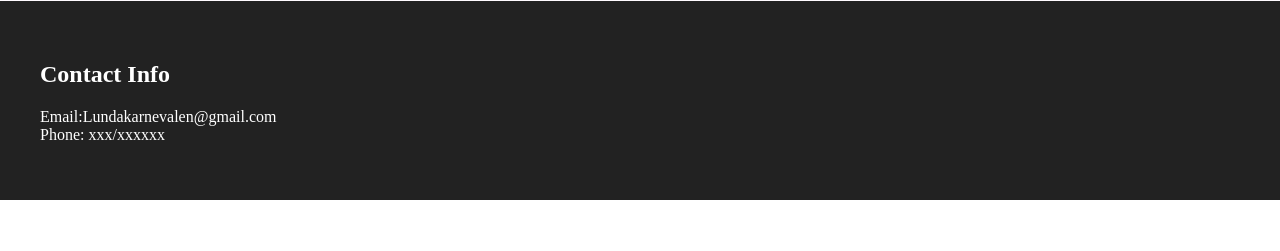
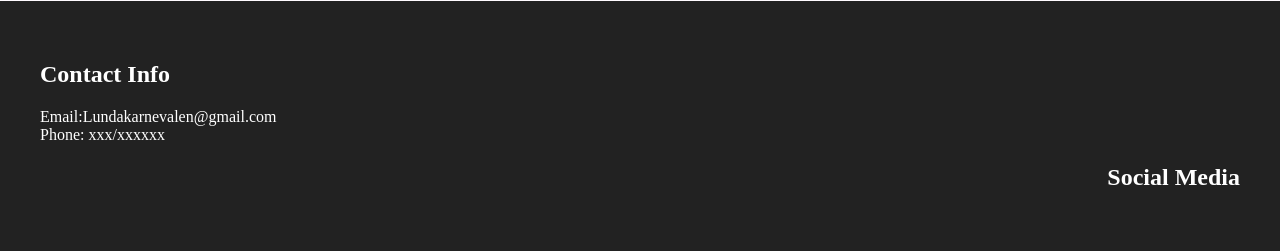
Before and after one commit to Vattenkruka/wuKarnevalen, a PHP site: page / in a window 1280 px wide. Shown: the part 922-1173 px from the top of the page. Before the commit the page ends 1122 px from the top, so only its background shows below. Run offline with PHP 8.4, Linux system fonts and the light colour scheme.

Commit message:
footer-socialMedia

```diff
--- a/css/style.css
+++ b/css/style.css
@@ -166,8 +166,8 @@ header .img-logga{
 	color:white;
 }
 
-.footer p{
-
+.right-footer{
+	text-align: right;
 }
 
 .NyhetWrapper {
--- a/index.html
+++ b/index.html
@@ -86,12 +86,16 @@
 	</main>
 	<footer>
 	<div class="footer">
+		<div class="left-footer">
 		<h2> Contact Info</h2>
 
 		<p> Email:Lundakarnevalen@gmail.com <br>
 			Phone: xxx/xxxxxx<br>
-
+		</p>
 		</div>
+		<div class="right-footer">
+			<h2> Social Media</h2>
+	</div>
 	</footer>
 	</body>
 
```
